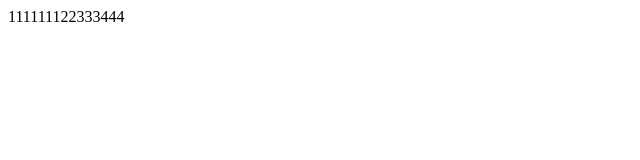
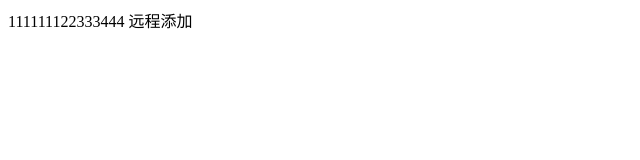
Before and after one commit to lixk666/algorithm-test, a plain HTML site: page 1.html in a window 1280 px wide. Shown: the whole page, without its empty margins (0-640 px from the left). Drawn offline with Linux system fonts and the light colour scheme.

Commit message:
Update 1.html

```diff
--- a/1.html
+++ b/1.html
@@ -7,7 +7,7 @@
 </head>
 <body>
   <div>
-    <span>111111122333444</span>
+    <span>111111122333444     远程添加</span>
   </div>
 </body>
 </html>
```
